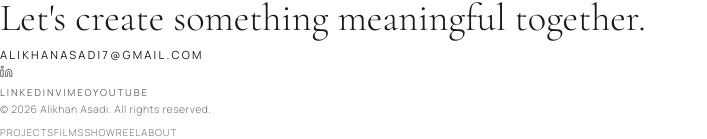
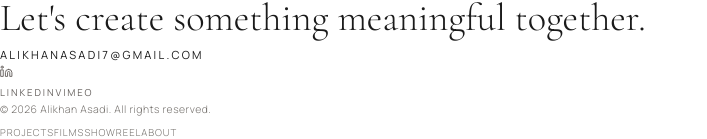
Before and after one commit to alikhanasadi7-creator/filmmaker-portfolio, a React (Vite) app in the folder client/: page / in a window 1280 px wide. Shown: the part 4461-4600 px from the top of the page, without its empty margins (0-707 px from the left). Built offline with nearby package versions, Linux system fonts and the light colour scheme.

Commit message:
Update Footer.tsx

```diff
--- a/client/src/components/Footer.tsx
+++ b/client/src/components/Footer.tsx
@@ -53,7 +53,7 @@ export default function Footer() {
                 </span>
               </a>
               <a
-                href="https://vimeo.com/alikhanasadi"
+                href="https://vimeo.com/user92848173"
                 target="_blank"
                 rel="noopener noreferrer"
                 className="label-upper group"
@@ -61,18 +61,6 @@ export default function Footer() {
               >
                 <span className="relative">
                   Vimeo
-                  <span className="absolute bottom-0 left-0 w-0 h-px bg-current transition-all duration-300 group-hover:w-full" />
-                </span>
-              </a>
-              <a
-                href="https://www.youtube.com/@alikhanasadi"
-                target="_blank"
-                rel="noopener noreferrer"
-                className="label-upper group"
-                style={{ color: "oklch(0.5 0.008 60)", fontSize: "0.6rem" }}
-              >
-                <span className="relative">
-                  YouTube
                   <span className="absolute bottom-0 left-0 w-0 h-px bg-current transition-all duration-300 group-hover:w-full" />
                 </span>
               </a>
```
